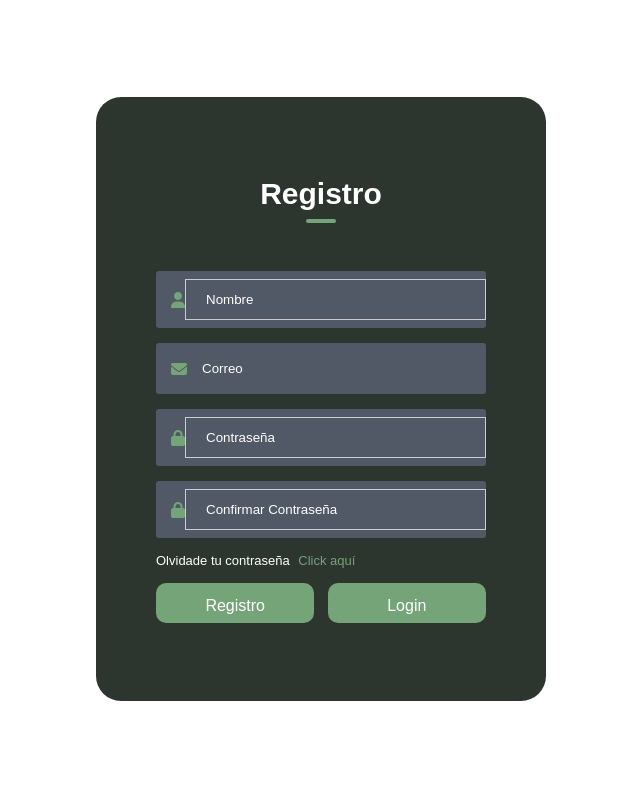
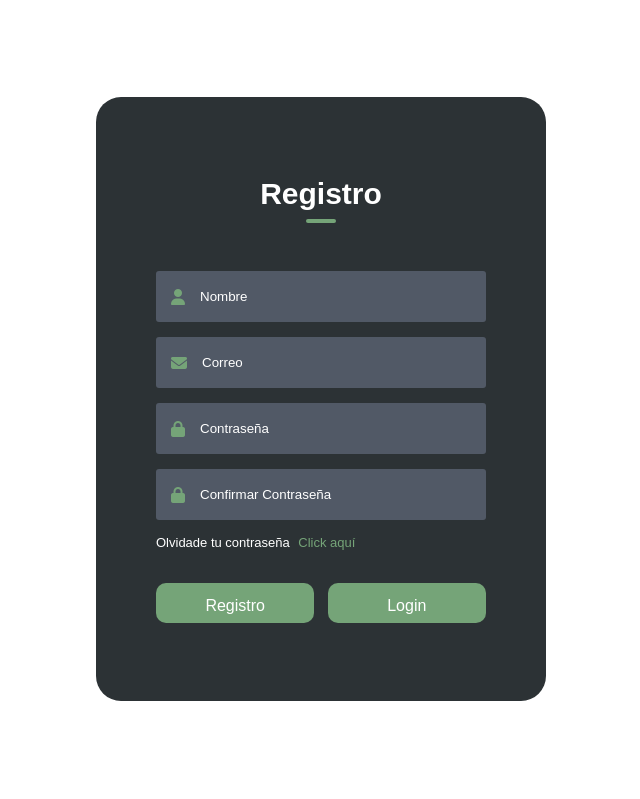
Before and after one commit to xXBarre/Floristeria, a PHP site: page /inicio.html in a window 1280 px wide. Shown: the part 113-912 px from the top of the page, without its empty margins (319-959 px from the left). Run offline with PHP 8.4, Linux system fonts and the light colour scheme.

Commit message:
Arregle el registro

```diff
--- a/inicio.html
+++ b/inicio.html
@@ -54,6 +54,7 @@
                             <i class="fa-solid fa-lock"></i>
                             <input type="password" placeholder="Confirmar Contraseña" id="confirmPassword">
                         </div>
+
                         <p>Olvidade tu contraseña <a href="pagina 404.html"> Click aquí</a></p>
                     </div>
                     <br><br><br>
--- a/style.css
+++ b/style.css
@@ -261,19 +261,6 @@ footer {
 
 /*Login*/
 
-.conta body {
-  font-family: Arial, sans-serif;
-}
-
-.conta input[type=text], .conta input[type=password] {
-  width: 100%;
-  padding: 12px 20px;
-  margin: 8px 0;
-  display: inline-block;
-  border: 1px solid #ccc;
-  box-sizing: border-box;
-}
-
 .conta button {
   background-color: #75a478;
   color: white;
@@ -300,7 +287,7 @@ footer {
 .form-content {
   width: 100%;
   max-width: 450px;
-  background-color: #2c352e;
+  background-color: #2c3235;
   padding: 80px 60px 70px;
   text-align: center;
   border-radius: 25px;
```
